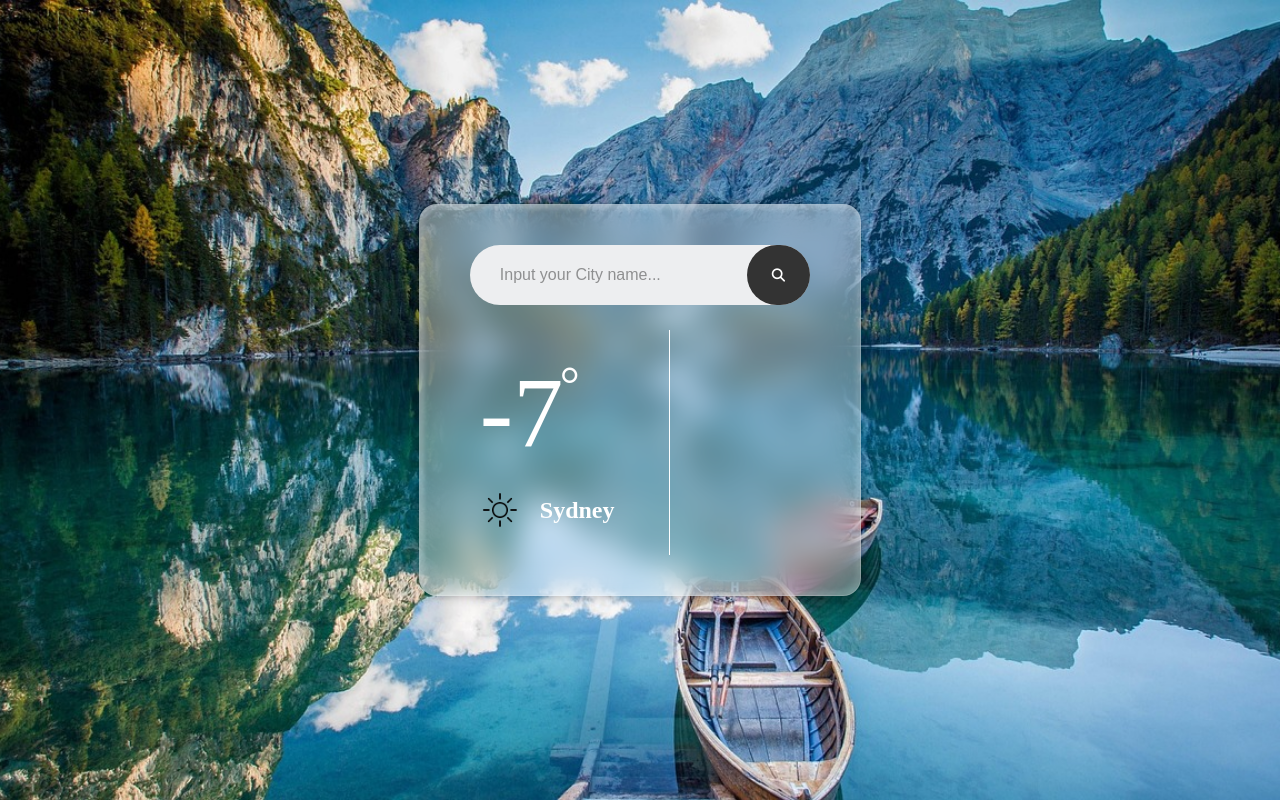
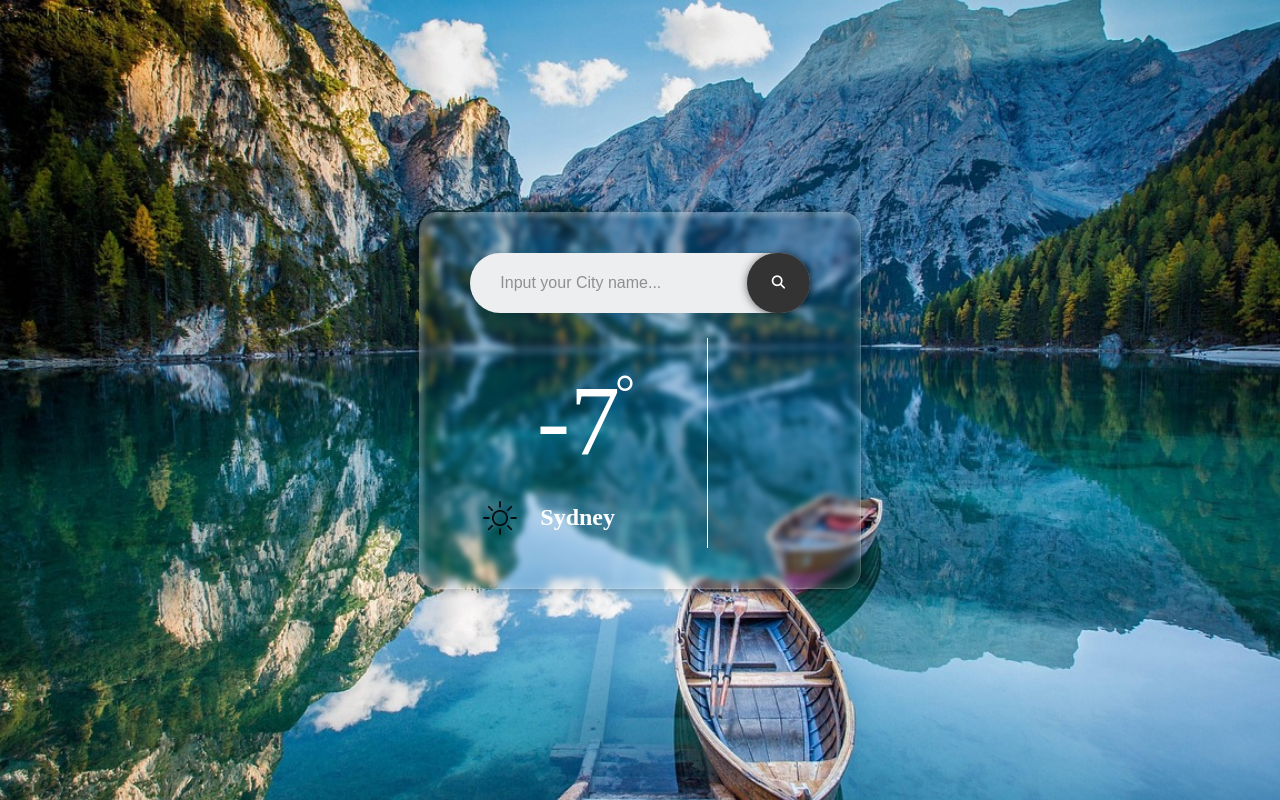
Before and after one commit to lemodoescoding/js-simple-projects, a plain HTML site: page weather-app/index.html in a window 1280 px wide. Drawn offline with Linux system fonts and the light colour scheme.

Commit message:
Minor change on the weather-app css

```diff
--- a/weather-app/style.css
+++ b/weather-app/style.css
@@ -32,13 +32,13 @@ body {
     max-width: 85%;
     min-height: 300px;
     padding: 40px 50px;
-    background: rgba(255,255,255,0.35);
+    background: rgba(0,0,0,0.015);
     border-radius: 18px;
     border: 1px solid rgba(255,255,255,0.25);
     box-shadow: 0 0 10px 1px rgba(0,0,0,.25),
                 inset 4px 4px 5px rgba(255,255,255,0.25),
                 inset -4px -4px 5px rgba(255,255,255,0.125);
-    backdrop-filter: blur(15px);
+    backdrop-filter: blur(3px);
 }
 
 .search-bar {
@@ -70,7 +70,8 @@ body {
 
 .search-bar button {
     height: 100%;
-    min-width: 50px;
+    min-width: 60px;
+    min-height: 60px;
     border: none;
     outline: none;
     padding: 20px 25px;
@@ -79,10 +80,11 @@ body {
     cursor: pointer;
     border-radius: 35px;
     transition: 0.3s;
+    box-shadow: 1px 1px 10px rgba(0, 0, 0, 0.7);
 }
 
 .search-bar button:hover {
-    background: rgba(0, 0, 0, 0.6);
+    background: rgba(0, 0, 0, 0.5);
     color: #ddd;
 }
 
@@ -95,17 +97,17 @@ body {
 
 .weather-info .temps {
     min-width: 200px;
-    max-width: 60%;
-    padding: 25px 10px;
+    width: 70%;
+    padding: 25px 30px 10px 10px;
     border-right: 1px solid rgba(255,255,255,1);
     display: flex;
     flex-direction: column;
     gap: 20px;
     justify-content: space-around;
+    align-items: center;
 }
 
 .weather-info .temps .temp {
-    width: 85px;
     font-size: 100px;
     font-weight: 300;
     color: #fff;
@@ -147,3 +149,8 @@ body {
     color: #fff;
     font-size: 24px;
 }
+
+.weather-info .additional-info {
+    max-width: 30%;
+    width: 100px;
+}
```
